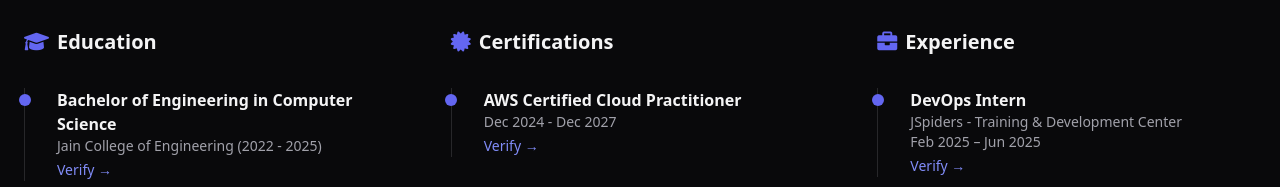
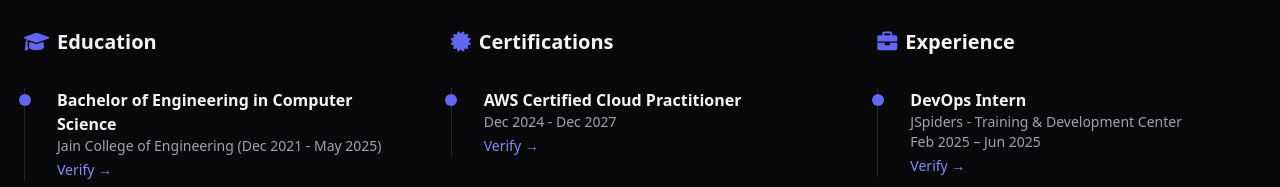
Before and after one commit to AdityaGarasangi/AWS-Devops-Portfolio-Deployment, a plain HTML site: page index.html in a window 1280 px wide. Shown: the part 1260-1447 px from the top of the page. Drawn offline with nearby package versions, Linux system fonts and the light colour scheme; no server answers.

Commit message:
index.html

```diff
--- a/index.html
+++ b/index.html
@@ -120,7 +120,7 @@
                                 <h4 class="font-semibold">Bachelor of
                                     Engineering in Computer Science</h4>
                                 <p class="text-zinc-400 text-sm">Jain College of
-                                    Engineering (2022 - 2025)</p>
+                                    Engineering (Dec 2021 - May 2025)</p>
                                 <a
                                     href="https://drive.google.com/drive/folders/1-MFnkS6lFbys6SowK9YY5qkFmdFYQg_g?usp=sharing"
                                     class="text-indigo-400 text-sm hover:text-indigo-300 mt-1 inline-block">Verify
```
